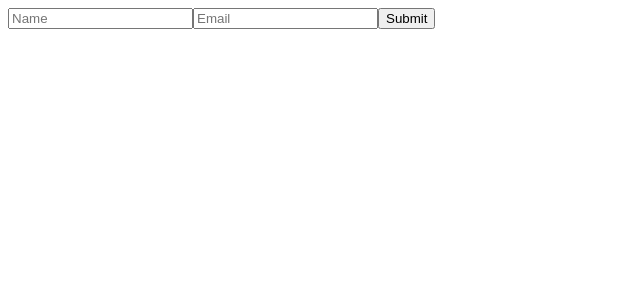
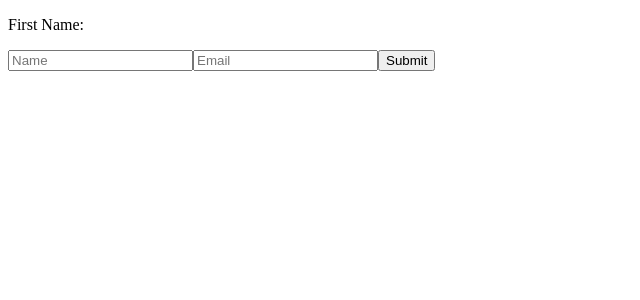
Before and after one commit to nhienkrb/tutor-react, a React (Vite) app: page / in a window 1280 px wide. Shown: the top 300 px of the page, without its empty margins (0-640 px from the left). Built offline with nearby package versions, Linux system fonts and the light colour scheme.

Commit message:
refactor: restructured group file into demo

```diff
--- a/src/App.jsx
+++ b/src/App.jsx
@@ -1,8 +1,4 @@
 import Form from "./components/demo-handle-form/Form";
-import Counter from "./components/demo-state/couter";
-import Foods from "./components/Foods";
-import MessageBtn from "./components/MessageBtn";
-import PropsDemo from "./components/PropsDemo";
 
 function App() {
   const person = {
--- a/src/components/demo-handle-form/Form.jsx
+++ b/src/components/demo-handle-form/Form.jsx
@@ -7,6 +7,8 @@ export default function Form() {
   }
 
   return (
+  <div>
+    <p>First Name: {name.firstName}</p>
     <form>
       <input
         onChange={ handleChange}
@@ -17,5 +19,6 @@ export default function Form() {
       <input type="email" name="email" placeholder="Email" />
       <button type="submit">Submit</button>
     </form>
+    </div>
   );
 }
--- a/src/main.jsx
+++ b/src/main.jsx
@@ -1,7 +1,6 @@
 import React from 'react'
 import ReactDOM from 'react-dom/client'
 import App from './App'
-import Foods from './components/Foods'
 
 ReactDOM.createRoot(document.getElementById('root')).render(
   <React.StrictMode>
```
Also changed, not shown: src/components/demo/Foods.jsx (renamed from src/components/Foods.jsx), src/components/demo/Fruit.jsx (renamed from src/components/Fruit.jsx), src/components/demo/MessageBtn.tsx (renamed from src/components/MessageBtn.tsx), src/components/demo/PropsDemo.jsx (renamed from src/components/PropsDemo.jsx).
